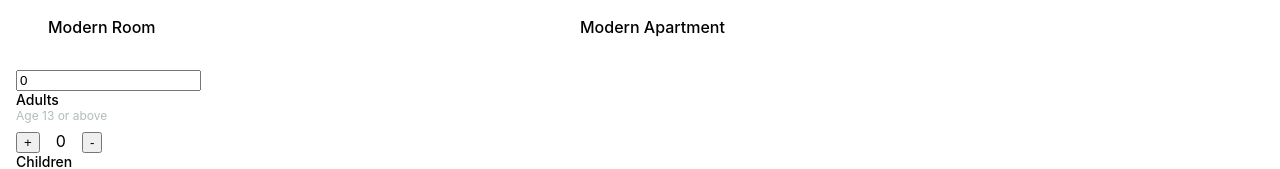
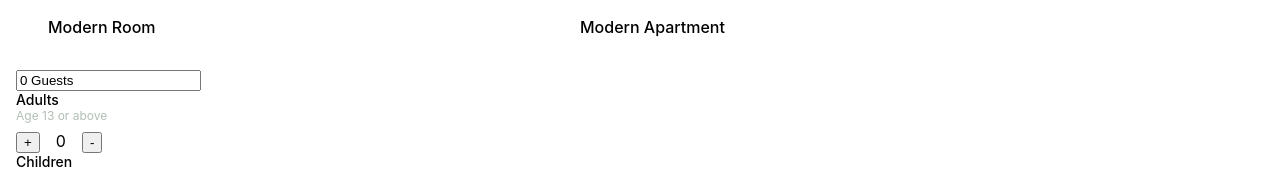
Before and after one commit to vargiit/Windbnb, a React (Create React App) app: page / in a window 1280 px wide. Shown: the part 891-1060 px from the top of the page. Built offline with nearby package versions, Linux system fonts and the light colour scheme.

Commit message:
Guest input update

```diff
--- a/src/windBnb/DisplayCount.js
+++ b/src/windBnb/DisplayCount.js
@@ -7,7 +7,7 @@ function DisplayCount() {
   return (
     <div>
       <label htmlFor="guests"></label>
-      <input id="guests" type="text" value={counter + counter2} />
+      <input id="guests" type="text" value={counter + counter2 + " Guests"} />
       <Counter childrens="Adults" counter={counter} setCounter={setCounter}>
         Age 13 or above
       </Counter>
```
